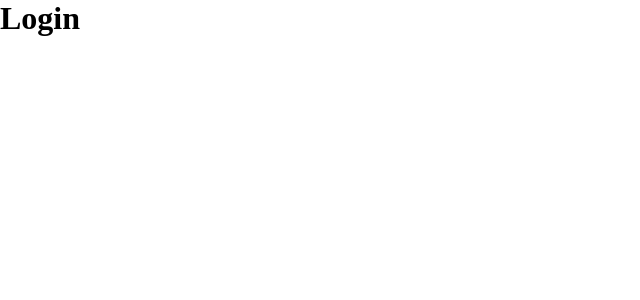
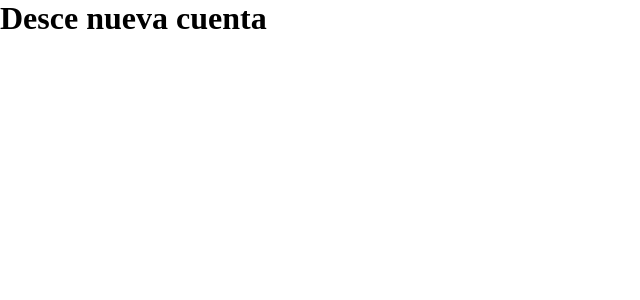
Before and after one commit to santiagovasquez1/Wired_In, a React (Create React App) app in the folder frontend/: page /nueva-cuenta in a window 1280 px wide. Shown: the top 300 px of the page, without its empty margins (0-640 px from the left). Built offline with nearby package versions, Linux system fonts and the light colour scheme.

Commit message:
Agrega rutas a los componentes Login y NuevaCuenta

```diff
--- a/frontend/package.json
+++ b/frontend/package.json
@@ -8,6 +8,7 @@
     "@testing-library/user-event": "^12.8.3",
     "react": "^17.0.2",
     "react-dom": "^17.0.2",
+    "react-router-dom": "^5.3.0",
     "react-scripts": "4.0.3",
     "web-vitals": "^1.1.2"
   },
--- a/frontend/src/App.js
+++ b/frontend/src/App.js
@@ -1,8 +1,18 @@
 import React from 'react';
+import { Login } from './components/auth/Login';
+import { NuevaCuenta } from './components/auth/NuevaCuenta';
+import { BrowserRouter as Router, Switch, Route } from 'react-router-dom';
 import './App.css';
 
 function App() {
-	return <h1>Login</h1>;
+	return (
+		<Router>
+			<Switch>
+				<Route exact path="/" component={Login} />
+				<Route exact path="/nueva-cuenta" component={NuevaCuenta} />
+			</Switch>
+		</Router>
+	);
 }
 
 export default App;
--- /dev/null
+++ b/frontend/src/components/auth/Login.js
@@ -0,0 +1,11 @@
+import React, { Fragment } from 'react';
+
+function Login() {
+	return (
+		<Fragment>
+			<h1>Desde login</h1>
+		</Fragment>
+	);
+}
+
+export { Login };
--- /dev/null
+++ b/frontend/src/components/auth/NuevaCuenta.js
@@ -0,0 +1,11 @@
+import React, { Fragment } from 'react';
+
+function NuevaCuenta() {
+	return (
+		<Fragment>
+			<h1>Desce nueva cuenta</h1>
+		</Fragment>
+	);
+}
+
+export { NuevaCuenta };
```
Also changed, not shown: 1 other file (tests, documents, lock files or other folders).
